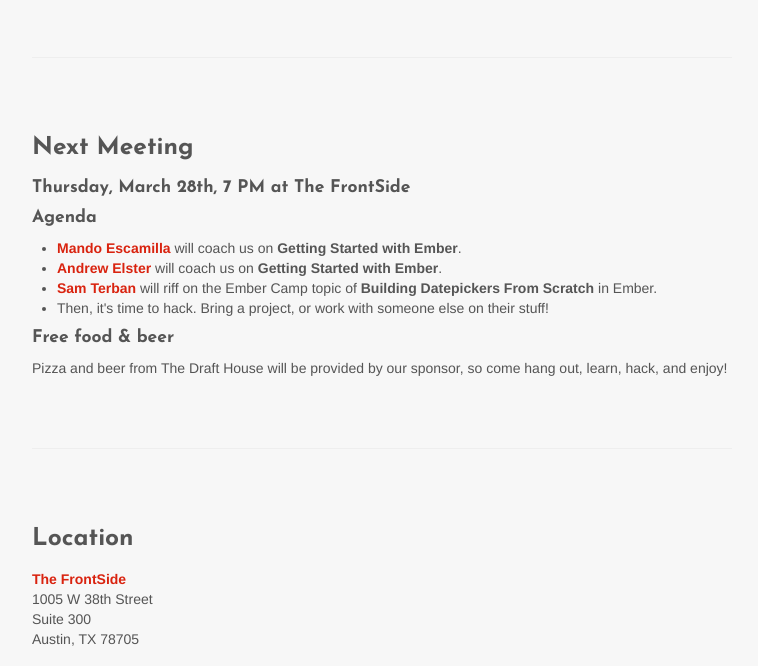
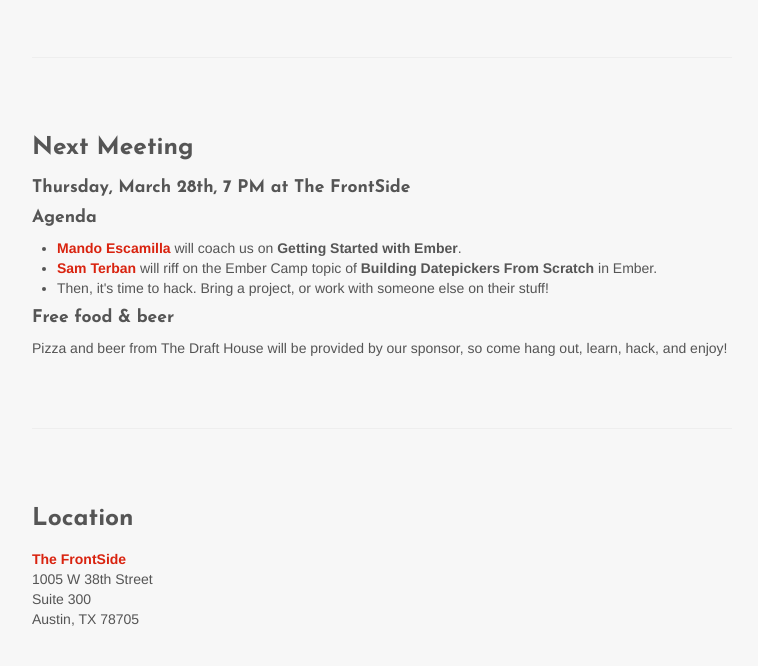
Before and after one commit to tehviking/emberatx, a plain HTML site: page index.html in a window 1280 px wide. Shown: the part 716-1382 px from the top of the page, without its empty margins (258-1016 px from the left). Drawn offline with nearby package versions, Linux system fonts and the light colour scheme; grey boxes are pictures that could not be loaded.

Commit message:
remove Andrew

```diff
--- a/index.html
+++ b/index.html
@@ -111,7 +111,6 @@
           <h4>Agenda</h4>
           <ul>
             <li><a href="http://twitter.com/mandoescamilla"><strong>Mando Escamilla</strong></a> will coach us on <strong>Getting Started with Ember</strong>.</li>
-            <li><a href="http://twitter.com/filmknurd"><strong>Andrew Elster</strong></a> will coach us on <strong>Getting Started with Ember</strong>.</li>
             <li><a href="http://twitter.com/sterban"><strong>Sam Terban</strong></a> will riff on the Ember Camp topic of <strong>Building Datepickers From Scratch</strong> in Ember.</li>
             <li>Then, it's time to hack. Bring a project, or work with someone else on their stuff!</li>
           </ul>
```
